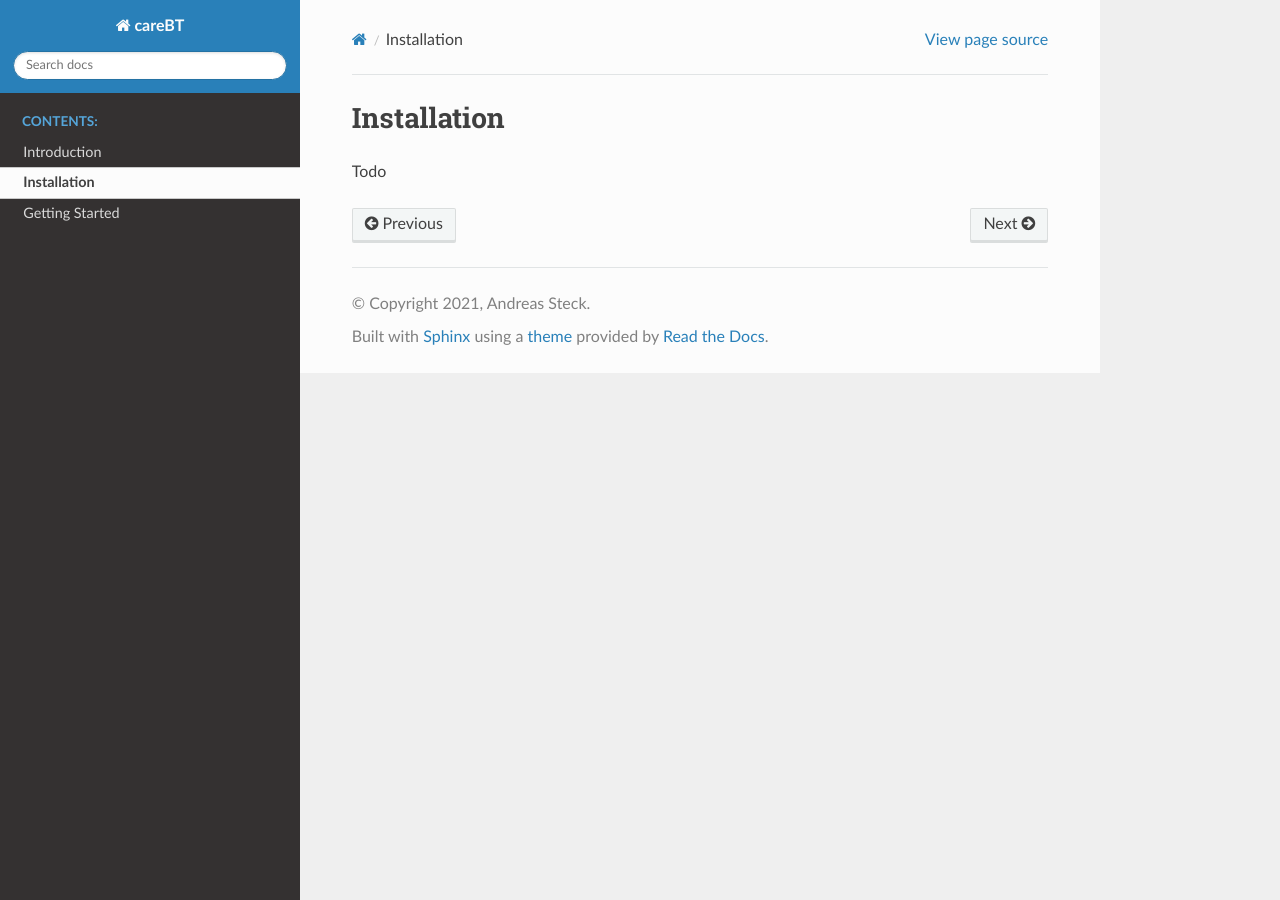
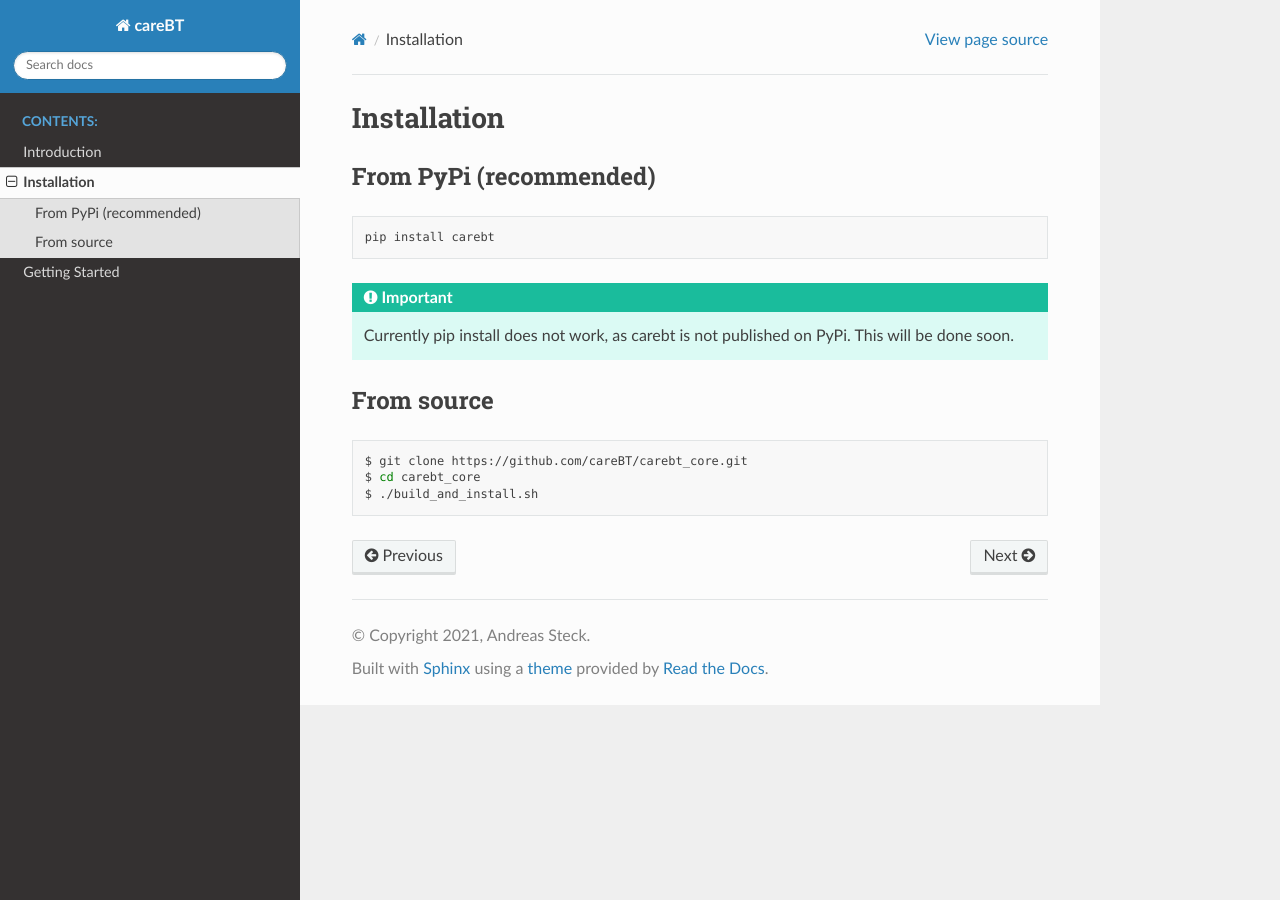
Before and after one commit to careBT/carebt_core, a Sphinx documentation site: the page built from docs/installation.rst, in a window 1280 px wide. Built offline with Sphinx 7.4.7 and the Read the Docs theme 2.0.0, drawn with Linux system fonts in a browser that asks for light colours.

Commit message:
installation added

```diff
--- a/docs/installation.rst
+++ b/docs/installation.rst
@@ -1,4 +1,22 @@
 Installation
 ============
 
-Todo
+From PyPi (recommended)
+-----------------------
+
+.. code-block:: bash
+
+    pip install carebt
+
+.. important::
+
+    Currently pip install does not work, as carebt is not published on PyPi. This will be done soon.
+
+From source
+-----------
+
+.. code-block:: bash
+
+    $ git clone https://github.com/careBT/carebt_core.git
+    $ cd carebt_core
+    $ ./build_and_install.sh
```
Also changed, not shown: docs/index.rst (+0 -8 lines).
